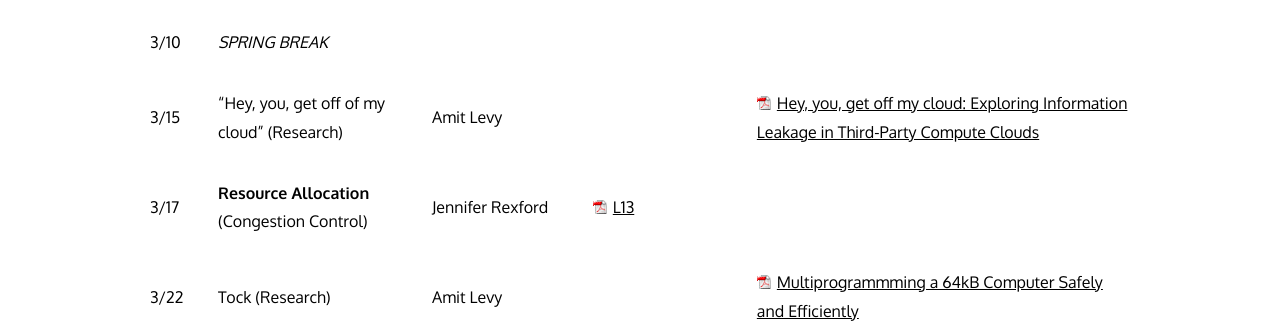
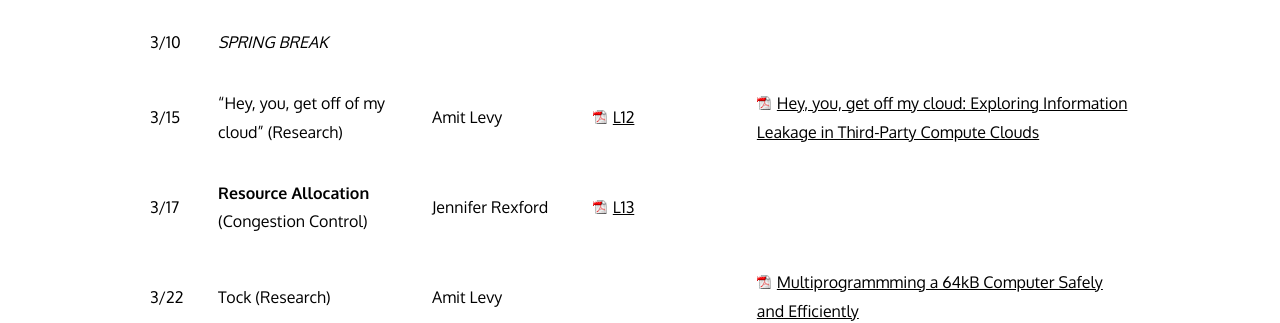
Before and after one commit to cos316/cos316-web, a Jekyll site: the page built from lectures.md, in a window 1280 px wide and 900 px high, scrolled down 899 px. Shown: the part 153-476 px from the top of the window. Built offline with Jekyll 4.4.1, drawn with Linux system fonts in a browser that asks for light colours; nearby versions of some CDN libraries.

Commit message:
Hey you got off my cloud lecture slides

```diff
--- a/lectures.md
+++ b/lectures.md
@@ -21,7 +21,7 @@ Lectures meet on Tuesday and Thursday 10:00-10:50am
 | 3/03 | The Cloud  | Amit Levy   | [L11](/lectures/L11-the-cloud.pdf)  | | |
 | 3/08 |  *SPRING BREAK*   | | | | |
 | 3/10 |  *SPRING BREAK*   | | | | |
-| 3/15 | "Hey, you, get off of my cloud" (Research) | Amit Levy   |   | | [Hey, you, get off my cloud: Exploring Information Leakage in Third-Party Compute Clouds](/readings/cloudsec.pdf) |
+| 3/15 | "Hey, you, get off of my cloud" (Research) | Amit Levy   | [L12](/lectures/L12-hey-you.pdf) | | [Hey, you, get off my cloud: Exploring Information Leakage in Third-Party Compute Clouds](/readings/cloudsec.pdf) |
 | 3/17 | **Resource Allocation** (Congestion Control)   | Jennifer Rexford | [L13](/lectures/L13-congestion.pdf)  |
 | 3/22 | Tock (Research)    | Amit Levy   |   | | [Multiprogrammming a 64kB Computer Safely and Efficiently](/readings/tock.pdf) |
 | 3/24 | **Concurrency**   | Jennifer Rexford |   |
```
Also changed, not shown: 1 other file.
